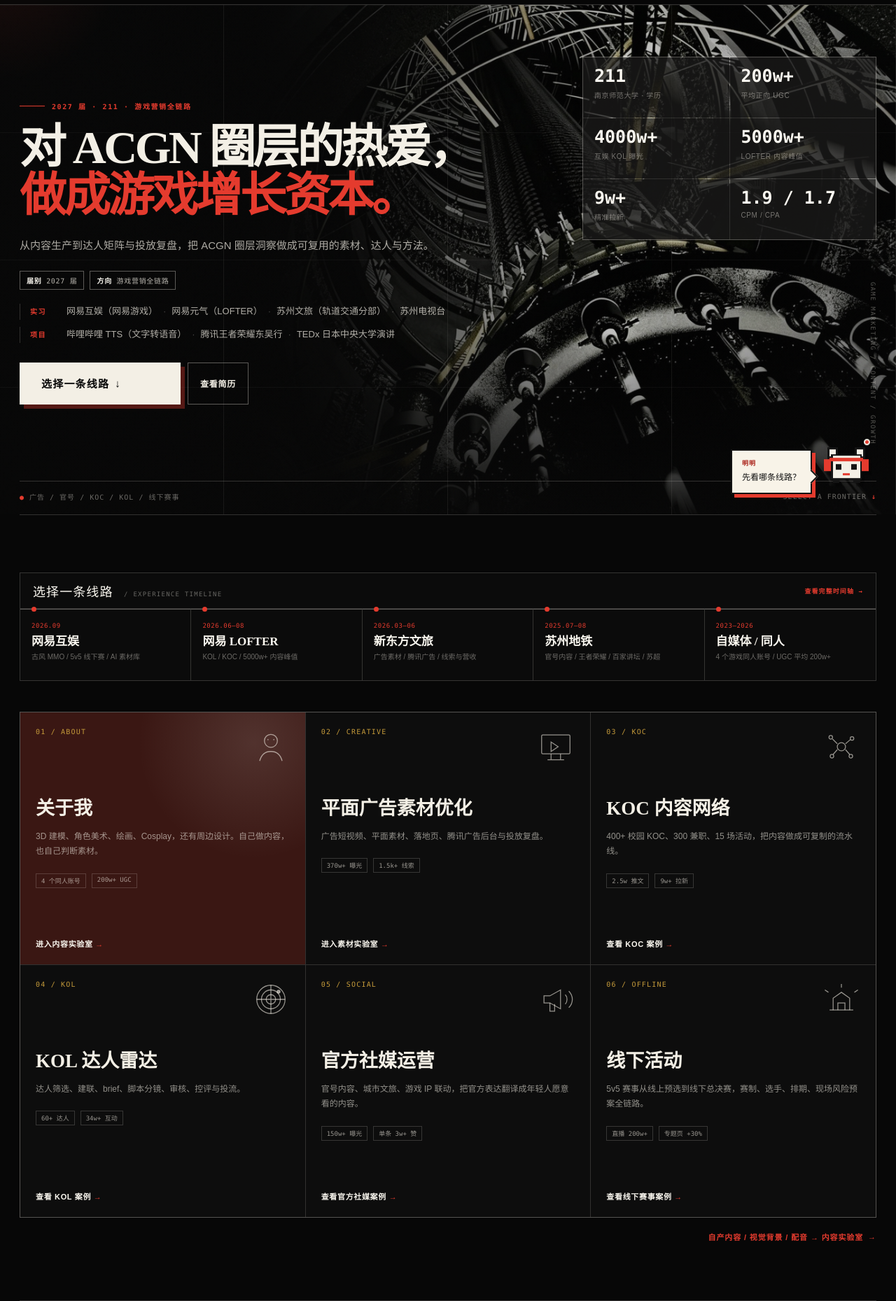
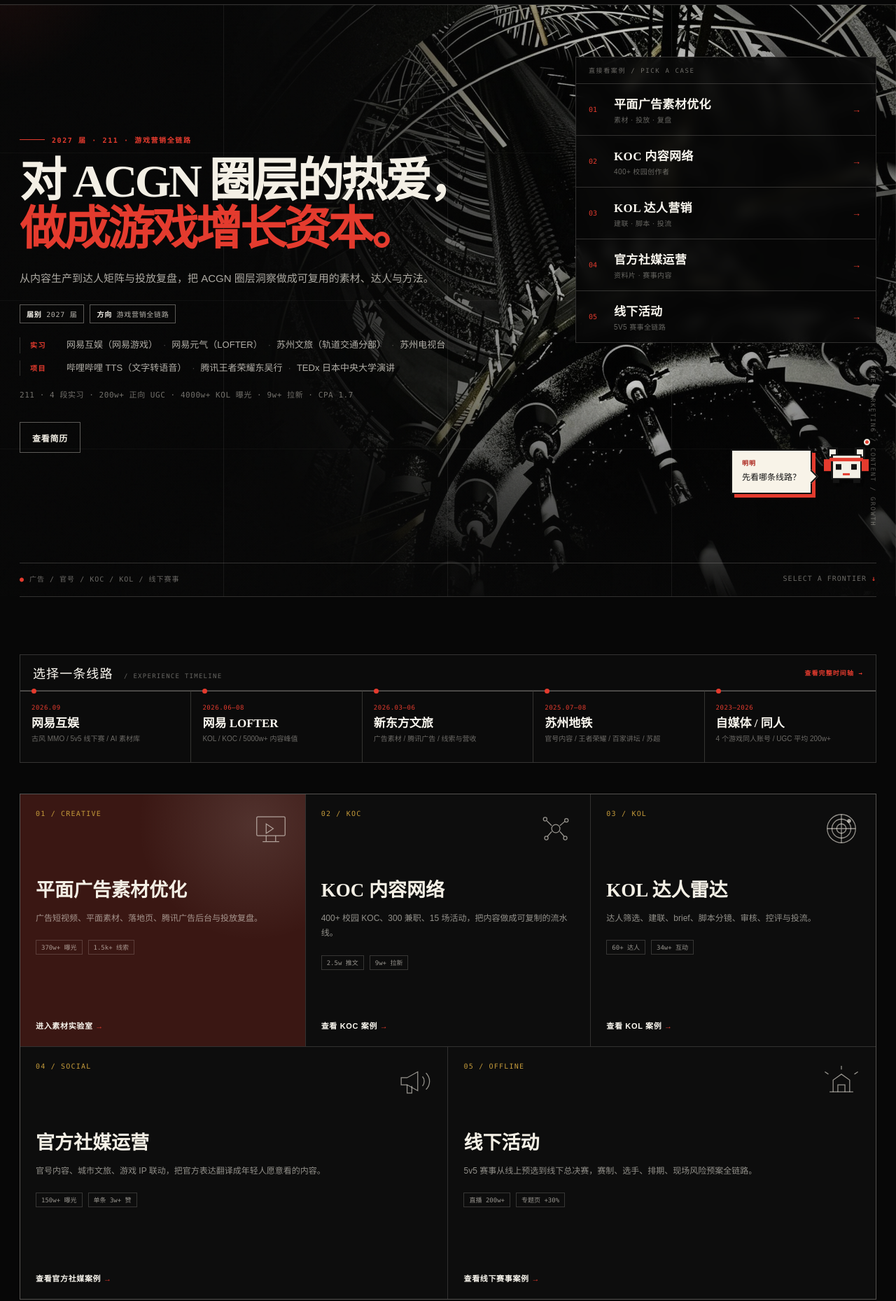
Before and after one commit to Mingforyou/Ming, a plain HTML site: page index.html in a window 1280 px wide. Shown: the part 60-1919 px from the top of the page at 70% size. Drawn offline with Linux system fonts and the light colour scheme.

Commit message:
simplify homepage with case menu

```diff
--- a/index.html
+++ b/index.html
@@ -312,6 +312,80 @@
         padding: 10px 0;
       }
 
+      .hero-menu {
+        width: min(430px, 100%);
+        background: rgba(8, 8, 8, 0.86);
+        border: 1px solid var(--line);
+        backdrop-filter: blur(8px);
+      }
+
+      .hero-menu__title {
+        margin: 0;
+        padding: 12px 18px;
+        border-bottom: 1px solid var(--line);
+        color: rgba(243, 239, 229, 0.42);
+        font-family: var(--mono);
+        font-size: 9px;
+        letter-spacing: 0.18em;
+      }
+
+      .hero-item {
+        display: grid;
+        grid-template-columns: 24px minmax(0, 1fr) 16px;
+        gap: 12px;
+        align-items: center;
+        padding: 15px 18px;
+        border-bottom: 1px solid var(--line);
+        transition: background 180ms ease, padding-left 180ms ease;
+      }
+
+      .hero-item:last-child {
+        border-bottom: 0;
+      }
+
+      .hero-item:hover {
+        padding-left: 22px;
+        background: rgba(228, 59, 46, 0.12);
+      }
+
+      .hero-item .num {
+        color: var(--red);
+        font-family: var(--mono);
+        font-size: 10px;
+      }
+
+      .hero-item .txt b {
+        display: block;
+        color: var(--white);
+        font-family: var(--serif);
+        font-size: 17px;
+        font-weight: 600;
+        letter-spacing: 0.02em;
+      }
+
+      .hero-item .txt i {
+        display: block;
+        margin-top: 3px;
+        color: rgba(243, 239, 229, 0.4);
+        font-style: normal;
+        font-size: 10px;
+        letter-spacing: 0.04em;
+      }
+
+      .hero-item .arrow {
+        color: var(--red);
+        font-size: 13px;
+      }
+
+      .hero-summary {
+        margin: 18px 0 0;
+        color: rgba(243, 239, 229, 0.45);
+        font-family: var(--mono);
+        font-size: 11px;
+        letter-spacing: 0.05em;
+        line-height: 1.8;
+      }
+
       .stats {
         display: grid;
         grid-template-columns: repeat(2, minmax(0, 1fr));
@@ -433,10 +507,19 @@
 
       .console-grid {
         display: grid;
-        grid-template-columns: repeat(3, minmax(0, 1fr));
+        grid-template-columns: repeat(6, minmax(0, 1fr));
         gap: 1px;
         background: var(--line);
         border: 1px solid var(--line);
+      }
+
+      .console-card {
+        grid-column: span 2;
+      }
+
+      .console-card:nth-child(4),
+      .console-card:nth-child(5) {
+        grid-column: span 3;
       }
 
       .home-timeline {
@@ -1025,6 +1108,9 @@
         .hero-inner { grid-template-columns: 1fr; }
         .hero-side { align-items: flex-start; }
         .console-grid { grid-template-columns: repeat(2, minmax(0, 1fr)); }
+        .console-card,
+        .console-card:nth-child(4),
+        .console-card:nth-child(5) { grid-column: auto; }
         .home-timeline-track {
           grid-template-columns: repeat(5, minmax(180px, 1fr));
           overflow-x: auto;
@@ -1044,6 +1130,9 @@
         h1 .h1-nowrap { white-space: normal; }
         .stats { width: 100%; }
         .console-grid { grid-template-columns: 1fr; }
+        .console-card,
+        .console-card:nth-child(4),
+        .console-card:nth-child(5) { grid-column: auto; }
         .home-timeline-track {
           display: flex;
           overflow-x: auto;
@@ -1093,7 +1182,7 @@
           <a href="index.html" aria-current="page">首页</a>
           <a href="portfolio/">案例</a>
           <a href="experience/">经历</a>
-          <a href="#about">内容实验室</a>
+          <a href="demo/">内容实验室</a>
           <a href="resume/">简历</a>
         </nav>
       </div>
@@ -1131,21 +1220,41 @@
                 </dd>
               </div>
             </dl>
+            <p class="hero-summary">211 · 4 段实习 · 200w+ 正向 UGC · 4000w+ KOL 曝光 · 9w+ 拉新 · CPA 1.7</p>
             <div class="hero-actions">
-              <a class="btn btn-primary btn-hero" href="#consoles" data-transition>选择一条线路 <span aria-hidden="true">↓</span></a>
               <a class="btn btn-ghost" href="resume/">查看简历</a>
             </div>
           </div>
 
-          <aside class="hero-side" aria-label="核心数据">
-            <div class="stats">
-              <div class="stat"><strong>211</strong><span>南京师范大学 · 学历</span></div>
-              <div class="stat"><strong>200w+</strong><span>平均正向 UGC</span></div>
-              <div class="stat"><strong>4000w+</strong><span>互娱 KOL 曝光</span></div>
-              <div class="stat"><strong>5000w+</strong><span>LOFTER 内容峰值</span></div>
-              <div class="stat"><strong>9w+</strong><span>精准拉新</span></div>
-              <div class="stat"><strong>1.9 / 1.7</strong><span>CPM / CPA</span></div>
-            </div>
+          <aside class="hero-side" aria-label="案例入口">
+            <nav class="hero-menu">
+              <p class="hero-menu__title">直接看案例 / PICK A CASE</p>
+              <a class="hero-item" href="portfolio/creative.html" data-transition>
+                <span class="num">01</span>
+                <span class="txt"><b>平面广告素材优化</b><i>素材 · 投放 · 复盘</i></span>
+                <span class="arrow">→</span>
+              </a>
+              <a class="hero-item" href="portfolio/koc.html" data-transition>
+                <span class="num">02</span>
+                <span class="txt"><b>KOC 内容网络</b><i>400+ 校园创作者</i></span>
+                <span class="arrow">→</span>
+              </a>
+              <a class="hero-item" href="portfolio/kol.html" data-transition>
+                <span class="num">03</span>
+                <span class="txt"><b>KOL 达人营销</b><i>建联 · 脚本 · 投流</i></span>
+                <span class="arrow">→</span>
+              </a>
+              <a class="hero-item" href="portfolio/brand.html" data-transition>
+                <span class="num">04</span>
+                <span class="txt"><b>官方社媒运营</b><i>资料片 · 赛事内容</i></span>
+                <span class="arrow">→</span>
+              </a>
+              <a class="hero-item" href="portfolio/project.html" data-transition>
+                <span class="num">05</span>
+                <span class="txt"><b>线下活动</b><i>5V5 赛事全链路</i></span>
+                <span class="arrow">→</span>
+              </a>
+            </nav>
             <div class="vertical-label">GAME MARKETING / CONTENT / GROWTH</div>
           </aside>
         </div>
@@ -1192,27 +1301,9 @@
         </div>
 
         <div class="console-grid">
-          <a class="console-card is-featured reveal" href="#about">
+          <a class="console-card is-featured reveal" href="portfolio/creative.html" data-transition>
             <div class="console-top">
-              <span class="console-index">01 / ABOUT</span>
-              <svg class="console-icon" viewBox="0 0 64 64" fill="none" stroke="currentColor" stroke-width="1.5" aria-hidden="true">
-                <circle cx="32" cy="22" r="11" />
-                <path d="M13 56c3-11 10-16 19-16s16 5 19 16" />
-                <path d="M26 20h2M36 20h2" />
-              </svg>
-            </div>
-            <h3>关于我</h3>
-            <p>3D 建模、角色美术、绘画、Cosplay，还有周边设计。自己做内容，也自己判断素材。</p>
-            <div class="console-data">
-              <span>4 个同人账号</span>
-              <span>200w+ UGC</span>
-            </div>
-            <span class="console-link">进入内容实验室</span>
-          </a>
-
-          <a class="console-card reveal" href="portfolio/creative.html" data-transition>
-            <div class="console-top">
-              <span class="console-index">02 / CREATIVE</span>
+              <span class="console-index">01 / CREATIVE</span>
               <svg class="console-icon" viewBox="0 0 64 64" fill="none" stroke="currentColor" stroke-width="1.5" aria-hidden="true">
                 <rect x="8" y="12" width="48" height="32" rx="2" />
                 <path d="M24 24l12 8-12 8V24Z" />
@@ -1230,7 +1321,7 @@
 
           <a class="console-card reveal" href="portfolio/koc.html" data-transition>
             <div class="console-top">
-              <span class="console-index">03 / KOC</span>
+              <span class="console-index">02 / KOC</span>
               <svg class="console-icon" viewBox="0 0 64 64" fill="none" stroke="currentColor" stroke-width="1.5" aria-hidden="true">
                 <circle cx="32" cy="32" r="7" />
                 <circle cx="14" cy="16" r="3" />
@@ -1251,7 +1342,7 @@
 
           <a class="console-card reveal" href="portfolio/kol.html" data-transition>
             <div class="console-top">
-              <span class="console-index">04 / KOL</span>
+              <span class="console-index">03 / KOL</span>
               <svg class="console-icon" viewBox="0 0 64 64" fill="none" stroke="currentColor" stroke-width="1.5" aria-hidden="true">
                 <circle cx="32" cy="32" r="24" />
                 <circle cx="32" cy="32" r="16" />
@@ -1271,7 +1362,7 @@
 
           <a class="console-card reveal" href="portfolio/brand.html" data-transition>
             <div class="console-top">
-              <span class="console-index">05 / SOCIAL</span>
+              <span class="console-index">04 / SOCIAL</span>
               <svg class="console-icon" viewBox="0 0 64 64" fill="none" stroke="currentColor" stroke-width="1.5" aria-hidden="true">
                 <path d="M12 26h10l18-10v32L22 38H12V26Z" />
                 <path d="M22 38v14h8V40" />
@@ -1290,7 +1381,7 @@
 
           <a class="console-card reveal" href="portfolio/project.html" data-transition>
             <div class="console-top">
-              <span class="console-index">06 / OFFLINE</span>
+              <span class="console-index">05 / OFFLINE</span>
               <svg class="console-icon" viewBox="0 0 64 64" fill="none" stroke="currentColor" stroke-width="1.5" aria-hidden="true">
                 <path d="M12 50h40" />
                 <path d="M18 50V30l14-10 14 10v20" />
@@ -1345,81 +1436,9 @@
         </div>
       </section>
 
-      <section class="section">
-        <div class="section-head reveal">
-          <div>
-            <p class="eyebrow">SELECTED ASSETS / 素材样本</p>
-            <h2 class="section-title">广告图、投放素材、KOC 内容</h2>
-            <p class="section-desc">从素材生产到投放，再到社区内容，都是实际项目里用过的资产。</p>
-          </div>
-          <a class="text-link" href="portfolio/creative.html" data-transition>进入素材实验室</a>
-        </div>
-        <div class="asset-wall reveal">
-          <figure class="asset">
-            <img src="assets/img/ad-loft-01.jpg" alt="LOFTER 下载素材" />
-            <figcaption><small>AD / DOWNLOAD</small>LOFTER 下载素材：角色关系 + 悬念标题</figcaption>
-          </figure>
-          <figure class="asset">
-            <img src="assets/img/ad-travel-01.jpg" alt="文旅投放素材" />
-            <figcaption><small>AD / TRAVEL</small>文旅投放素材：场景代入 + 卖点前置</figcaption>
-          </figure>
-          <figure class="asset">
-            <img src="assets/img/material-library.jpg" alt="广告素材库总览" />
-            <figcaption><small>ASSET / LIBRARY</small>素材库：脚本、封面、内容与投放数据</figcaption>
-          </figure>
-        </div>
-      </section>
 
-      <section class="section" id="about" aria-labelledby="about-title">
-        <div class="section-head reveal">
-          <div>
-            <p class="eyebrow">CONTENT LAB / 内容实验室</p>
-            <h2 class="section-title" id="about-title">营销之外，我也自己造世界。</h2>
-            <p class="section-desc">
-              3D 建模、角色美术、绘画、Cosplay，还有 4 个长期在做的游戏同人账号，正向 UGC 平均 200w+。
-              这些是我自己产内容的地方，也是我判断一个素材好不好的依据。
-            </p>
-          </div>
-          <a class="text-link" href="demo/" data-transition>看更多自产内容 →</a>
-        </div>
-        <div class="hobby-grid reveal">
-          <figure class="hobby-card">
-            <img src="assets/img/model-tunnel.jpg" alt="3D 场景建模" />
-            <figcaption><strong>3D 建模</strong><span>C4D / Blender · 工业场景与空间</span></figcaption>
-          </figure>
-          <figure class="hobby-card">
-            <img src="assets/img/fangame-character.jpg" alt="角色美术与同人游戏" />
-            <figcaption><strong>角色美术</strong><span>同人游戏《伊斯卡利》· 角色与场景</span></figcaption>
-          </figure>
-          <figure class="hobby-card">
-            <img src="assets/img/selfmedia-art.jpg" alt="绘画与视觉设计" />
-            <figcaption><strong>绘画 / 视觉</strong><span>同人视觉、海报与角色设计</span></figcaption>
-          </figure>
-          <figure class="hobby-card">
-            <img src="assets/img/selfmedia-cos.jpg" alt="Cosplay" />
-            <figcaption><strong>Cosplay</strong><span>角色演绎、拍摄与内容创作</span></figcaption>
-          </figure>
-        </div>
 
-        <a class="merch-feature reveal" href="portfolio/merch.html" data-transition>
-          <span class="merch-feature__thumb">
-            <img src="assets/img/merch-proposal.jpg" alt="白椿系列周边设计提案" />
-          </span>
-          <span class="merch-feature__body">
-            <small>MERCH DESIGN / 周边设计</small>
-            <strong>白椿系列：吧唧、方卡、立牌</strong>
-            <span>一套角色周边提案，从取景、配色到浮金工艺。</span>
-          </span>
-          <span class="merch-feature__arrow">查看提案 →</span>
-        </a>
 
-        <div class="chip-cloud reveal" style="margin-top: 18px">
-          <span class="chip">古风 MMO · 网易互娱项目</span>
-          <span class="chip">二次元同人 · LOFTER / FGO 同人游戏</span>
-          <span class="chip">王者荣耀 · 官媒跨界联动</span>
-          <span class="chip">Cos / 视觉背景 / 配音 · 小红书 / B站</span>
-        </div>
-      </section>
 
       <section class="contact">
         <div>
```
Also changed, not shown: concept.html (+1 -1 lines), experience/index.html (+1 -1 lines), portfolio/brand.html (+1 -1 lines), portfolio/creative.html (+1 -1 lines), portfolio/index.html (+1 -1 lines), portfolio/koc.html (+1 -1 lines), portfolio/kol.html (+1 -1 lines), portfolio/merch.html (+1 -1 lines), portfolio/project.html (+1 -1 lines), resume/index.html (+1 -1 lines).
